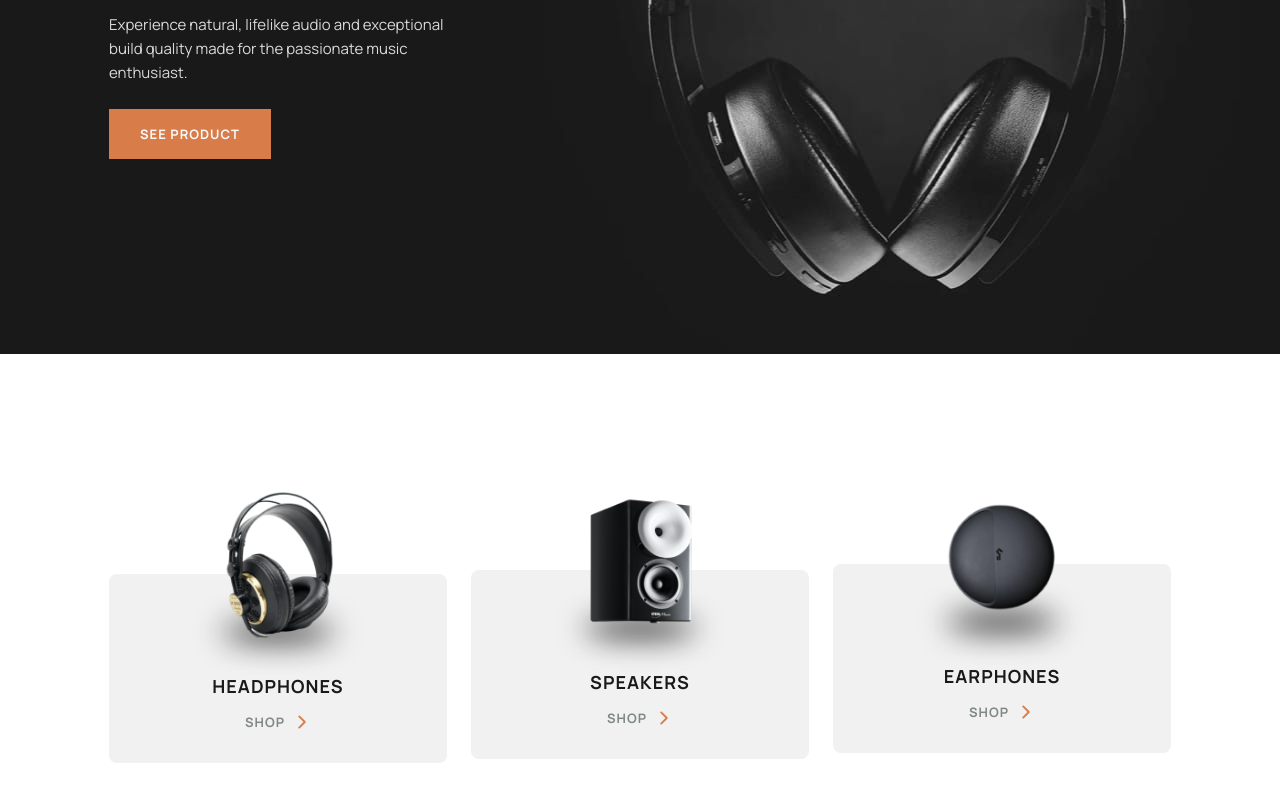
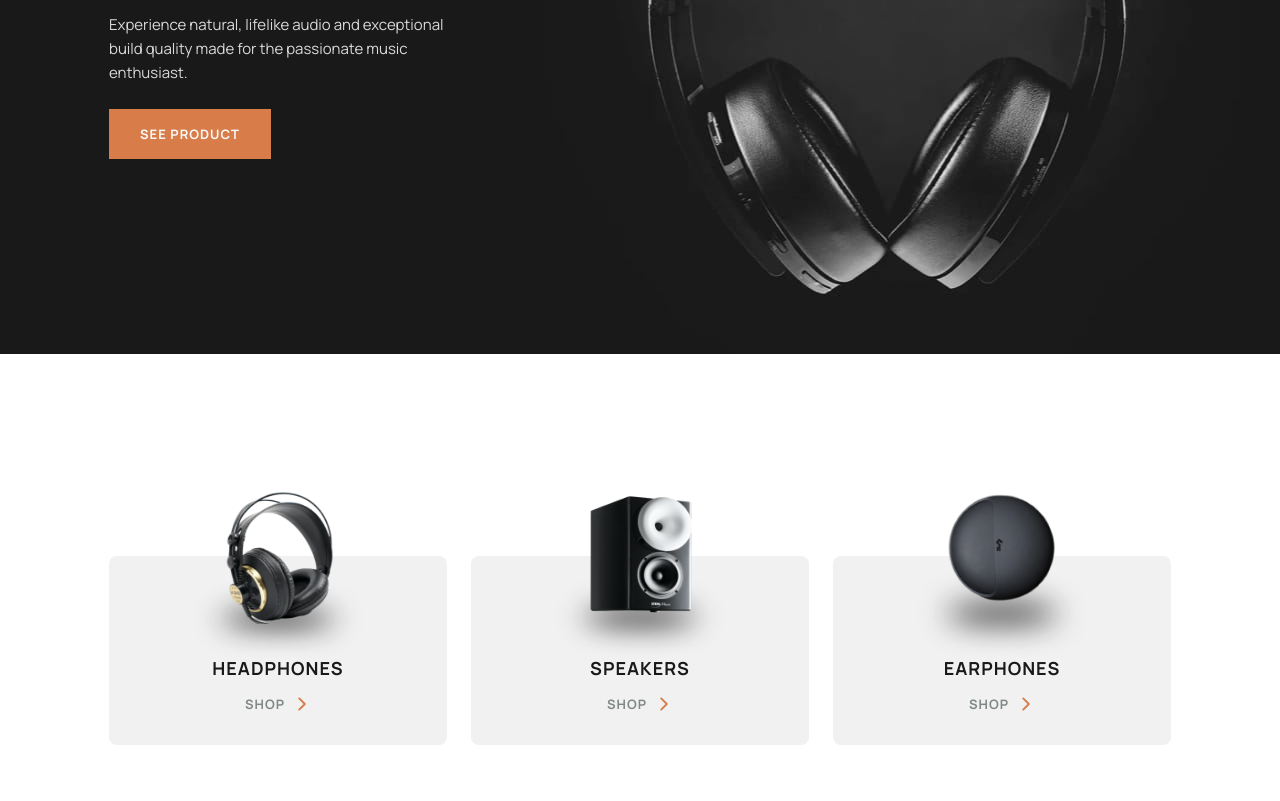
Before and after one commit to Shah-Faisal-cloud/acoustix-ecommerce-website, a website built with Vite: page index.html in a window 1280 px wide. Shown: the part 401-1202 px from the top of the page. Built offline with nearby package versions, Linux system fonts and the light colour scheme.

Commit message:
fixed images height

```diff
--- a/src/styles/component_styles/categories.css
+++ b/src/styles/component_styles/categories.css
@@ -24,7 +24,7 @@
 
     .category-card__img {
         width: 200px;
-        height: auto;
+        height: 175px;
         z-index: 10;
         margin-bottom: -50px;
     }
```
